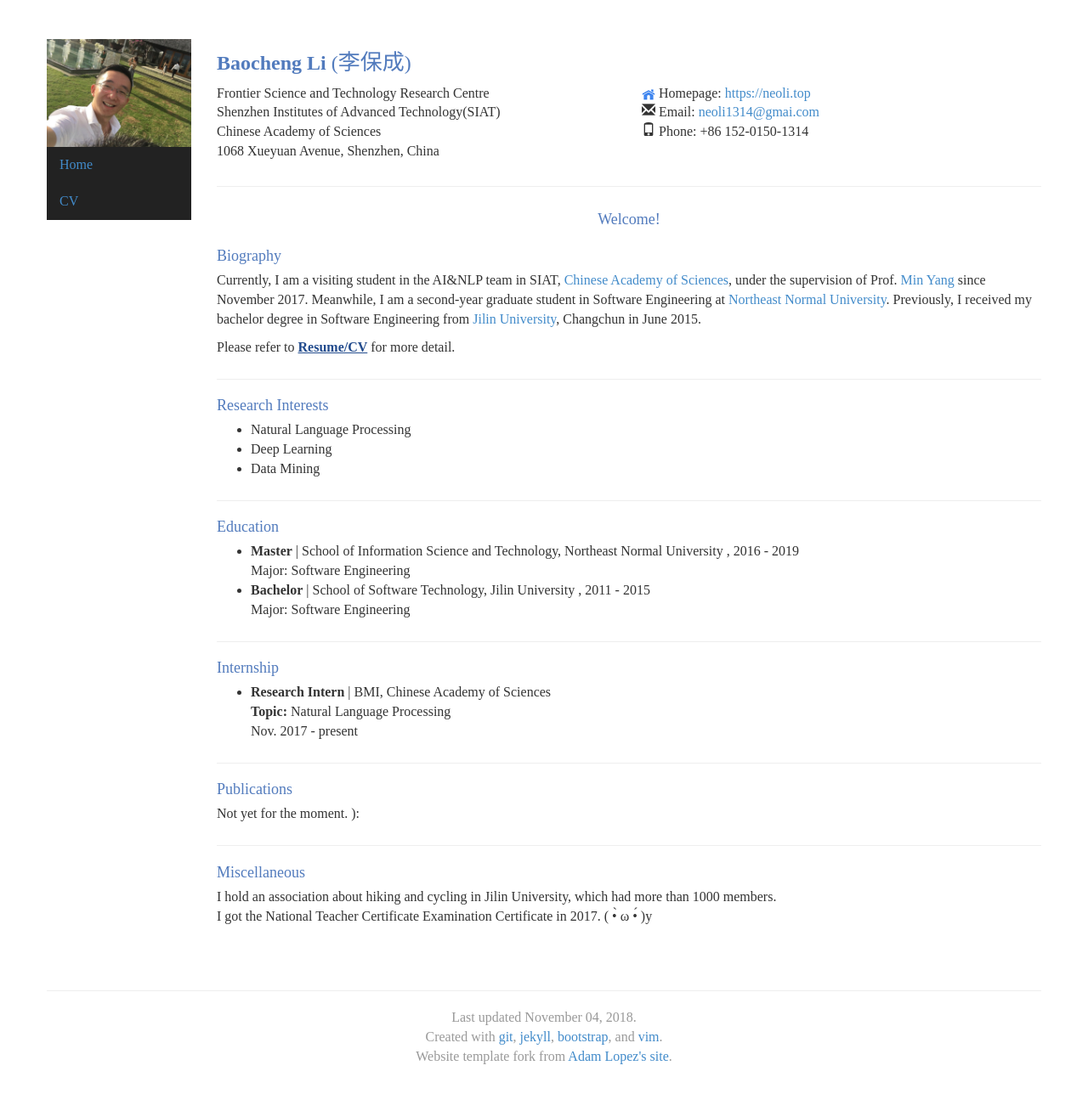
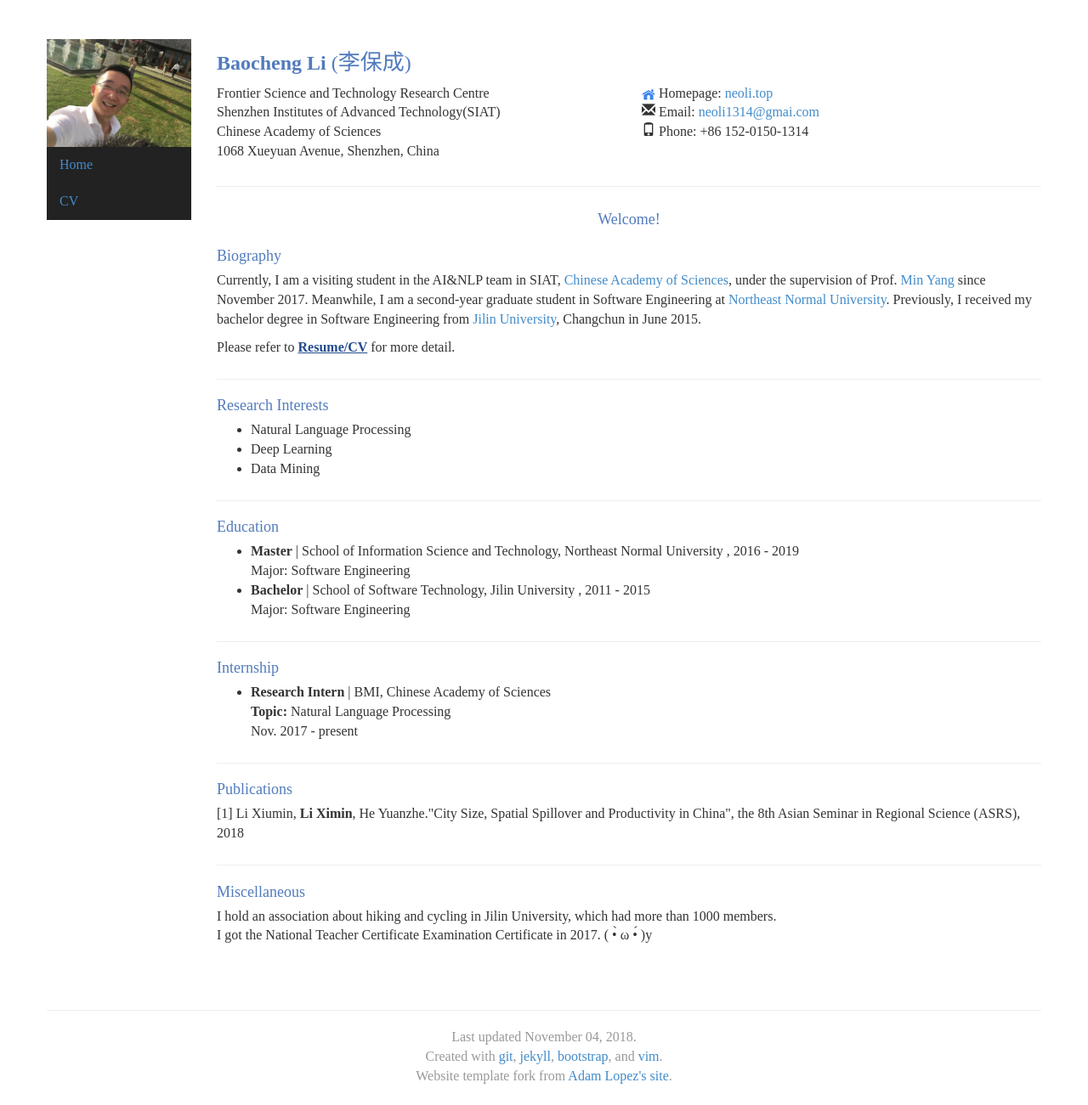
Before and after one commit to duochirou/duochirou.github.io, a Jekyll site: the page built from index.html, in a window 1280 px wide. Shown: the whole page at 85% size. Built offline with Jekyll 4.4.1, drawn with Linux system fonts in a browser that asks for light colours; before the commit the page ends 1278 px from its top, so only the background shows below that.

Commit message:
test lxm

```diff
--- a/index.html
+++ b/index.html
@@ -27,7 +27,7 @@ picture: life
       </address>
     </div>
     <div class="col-sm-4">
-      <img src="img/ico/homepage.png" alt=""/> Homepage: <a href="https://neoli.top/">https://neoli.top</a><br/>
+      <img src="img/ico/homepage.png" alt=""/> Homepage: <a href="neoli.top">neoli.top</a><br/>
       <span class="glyphicon glyphicon-envelope"></span> Email: <a href="mailto:neoli1314@gmai.com">neoli1314@gmai.com</a><br/>
       <span class="glyphicon glyphicon-phone"></span> Phone: +86 152-0150-1314<br/>
     </div>
@@ -108,8 +108,9 @@ Not yet for the moment. ):
 
 <div class="solid-line"></div>
 <h4>Publications</h4>
-Not yet for the moment. ):
-
+<p>
+[1] Li Xiumin, <strong>Li Ximin</strong>, He Yuanzhe."City Size, Spatial Spillover and Productivity in China", the 8th Asian Seminar in Regional Science (ASRS), 2018
+</p>
 
 <div class="solid-line"></div>
 <h4>Miscellaneous</h4>
```
